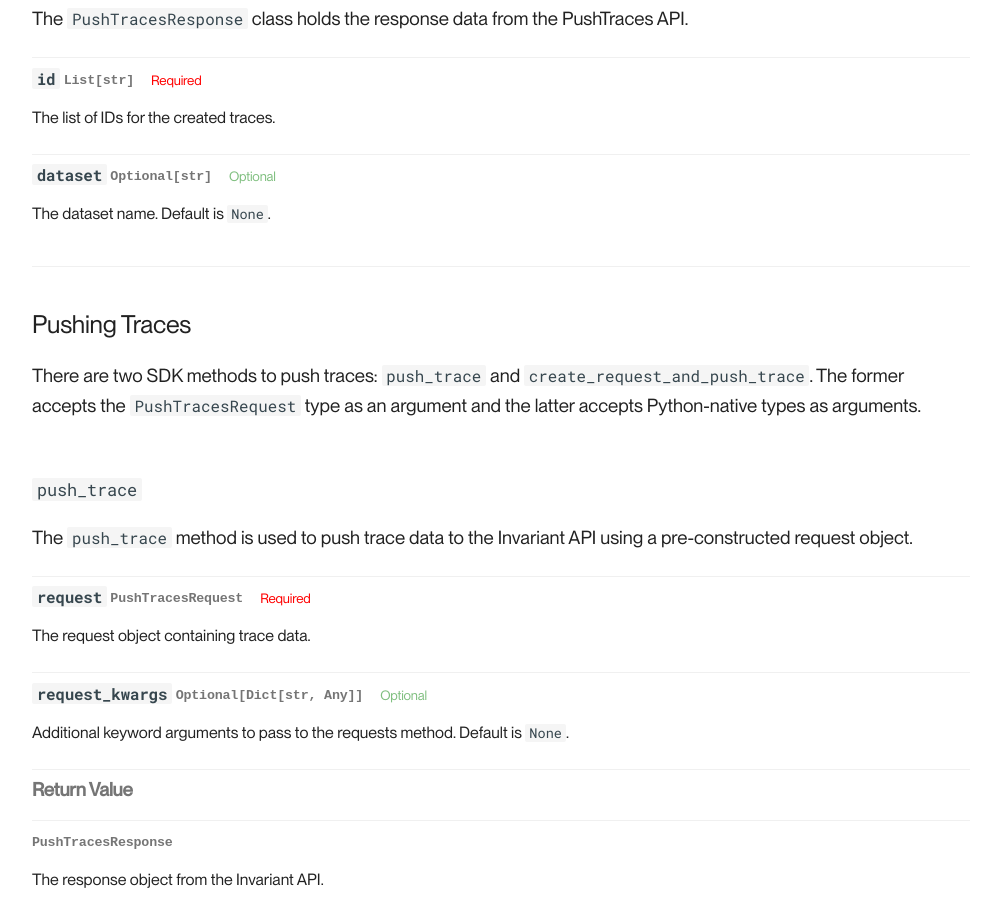
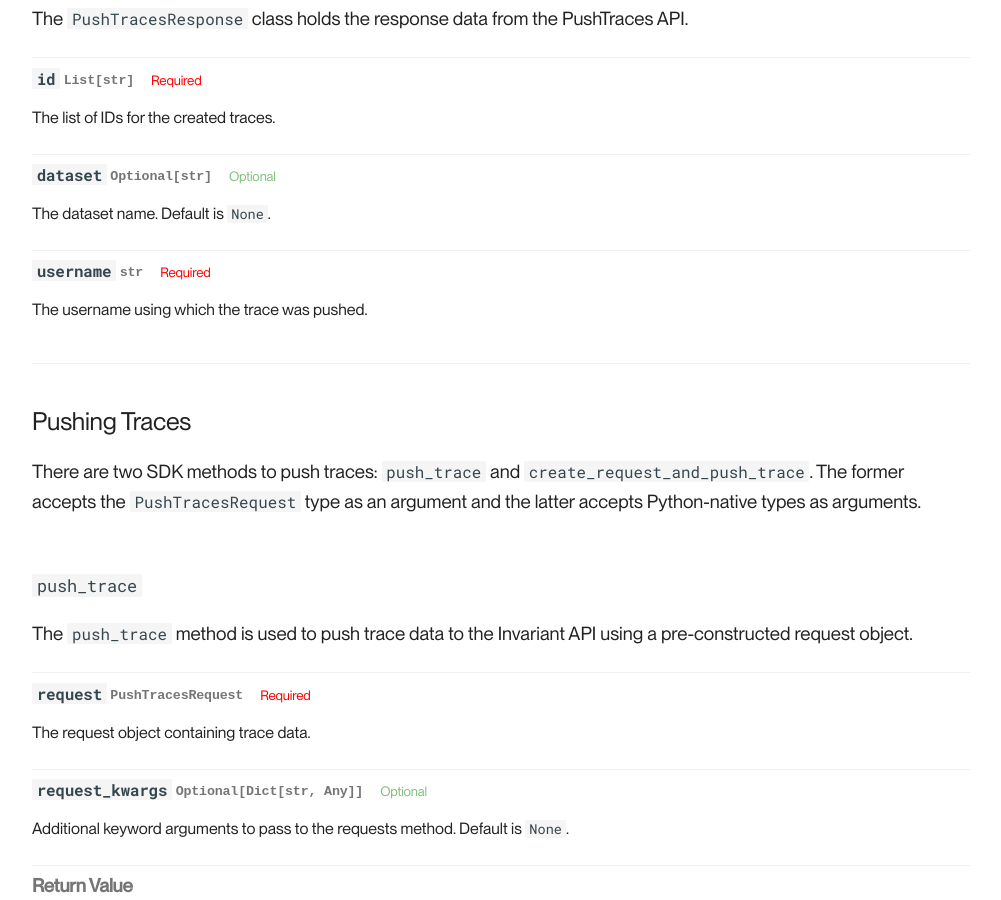
Before and after one commit to invariantlabs-ai/invariant-sdk, an MkDocs documentation site: the page built from docs/docs/Explorer_API/Uploading_Traces/push_api.md, in a window 1280 px wide and 900 px high, scrolled down 1734 px. Shown: the whole window, without its empty margins (264-1265 px from the left). Built offline with MkDocs 1.6.1 and Material for MkDocs 9.7.7, drawn with Linux system fonts in a browser that asks for light colours.

Commit message:
Update push_api.md

```diff
--- a/docs/docs/Explorer_API/Uploading_Traces/push_api.md
+++ b/docs/docs/Explorer_API/Uploading_Traces/push_api.md
@@ -81,6 +81,10 @@
 ##### `dataset` <span class='type'>Optional[str]</span> <span class='optional'/>
 
 The dataset name. Default is `None`.
+
+##### `username` <span class='type'>str</span> <span class='required'/>
+
+The username using which the trace was pushed.
 
 
 ## Pushing Traces
```
